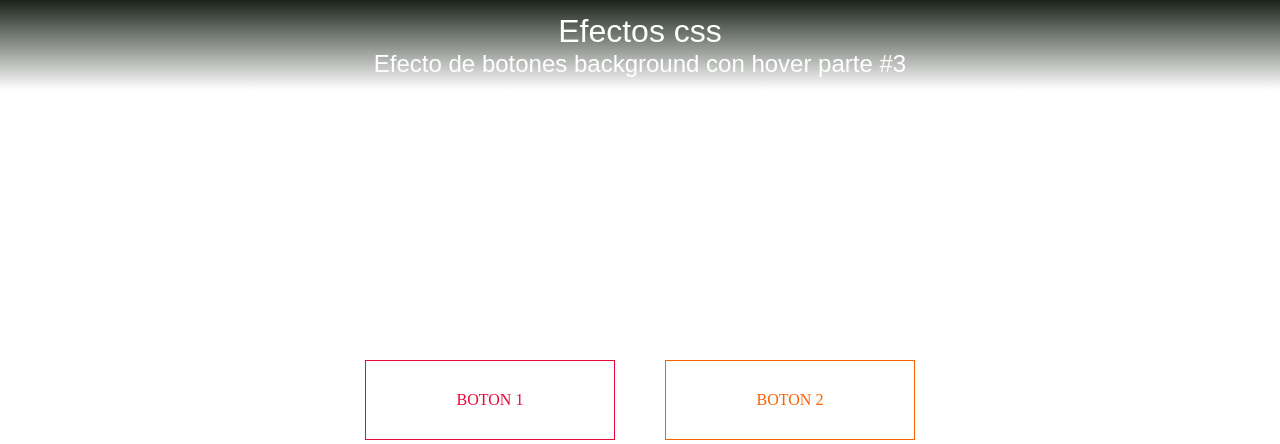
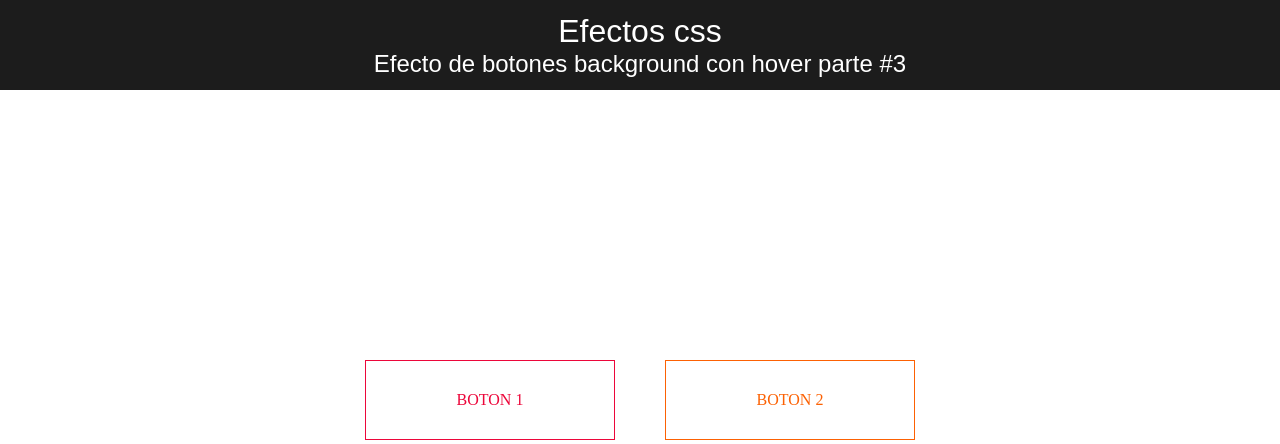
Before and after one commit to genarogg/botones-Elegantes-en-css-3, a plain HTML site: page index.html in a window 1280 px wide. Drawn offline with Linux system fonts and the light colour scheme.

Commit message:
nuevos colores para el header

```diff
--- a/css/style.css
+++ b/css/style.css
@@ -7,18 +7,19 @@
 body {
   width: 100%;
   height: 100vh;
-  background-image: url(../img/a2CWkM.jpg);
+  /* background-image: url(../img/a2CWkM.jpg); */
   background-position: center;
   background-repeat: no-repeat;
   background-size: cover;
   background-attachment: fixed;
+  background-color: #fff;
 }
 
 header {
   position: relative;
   width: 100%;
   height: 90px;
-  background: linear-gradient(rgba(0, 10, 0, 0.9), rgba(255, 255, 255, 0.3));
+  background: linear-gradient(rgba(28, 28, 28, 1), rgba(28, 28, 28, 1));
   display: flex;
   flex-direction: column;
   align-items: center;
```
